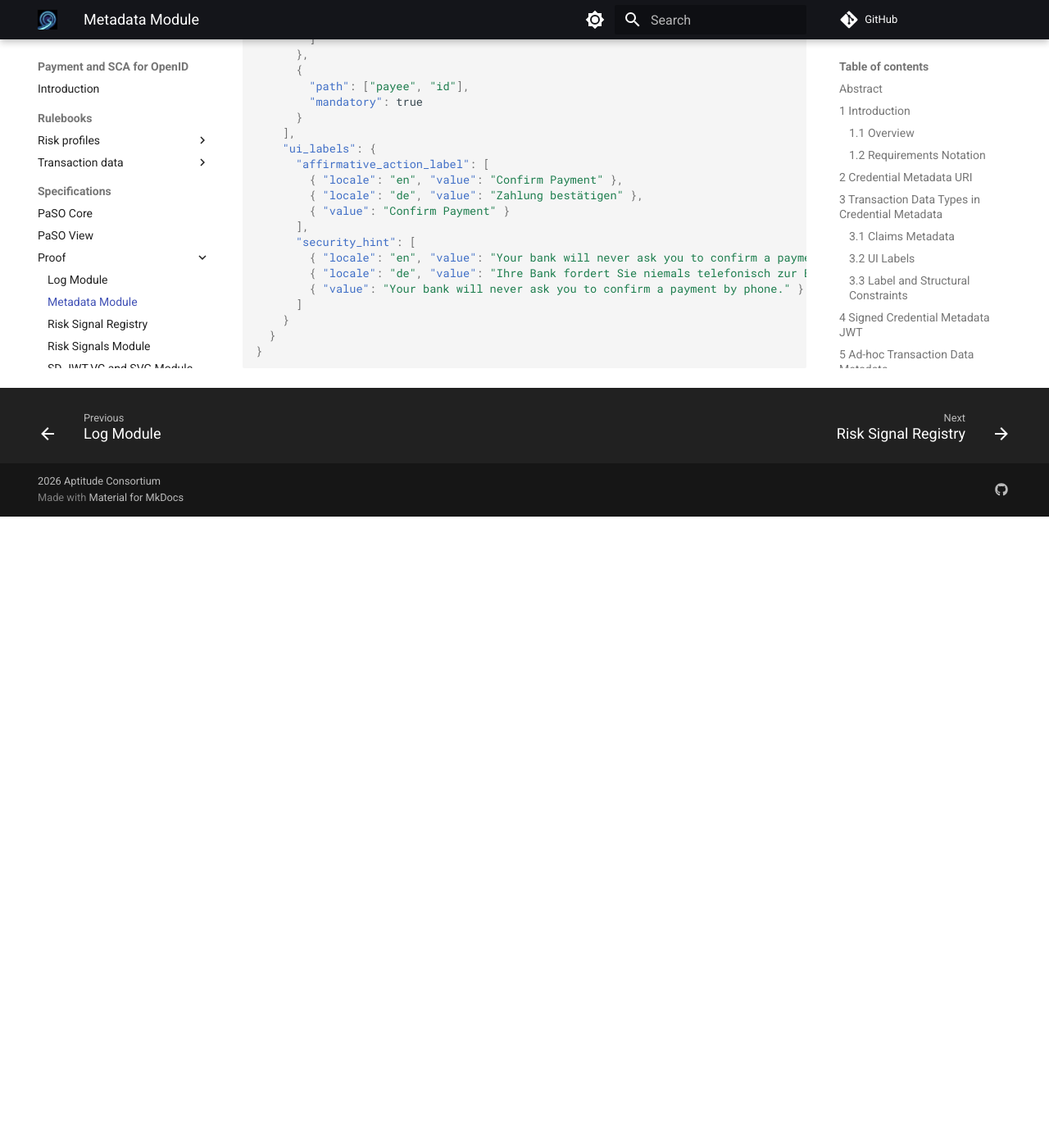
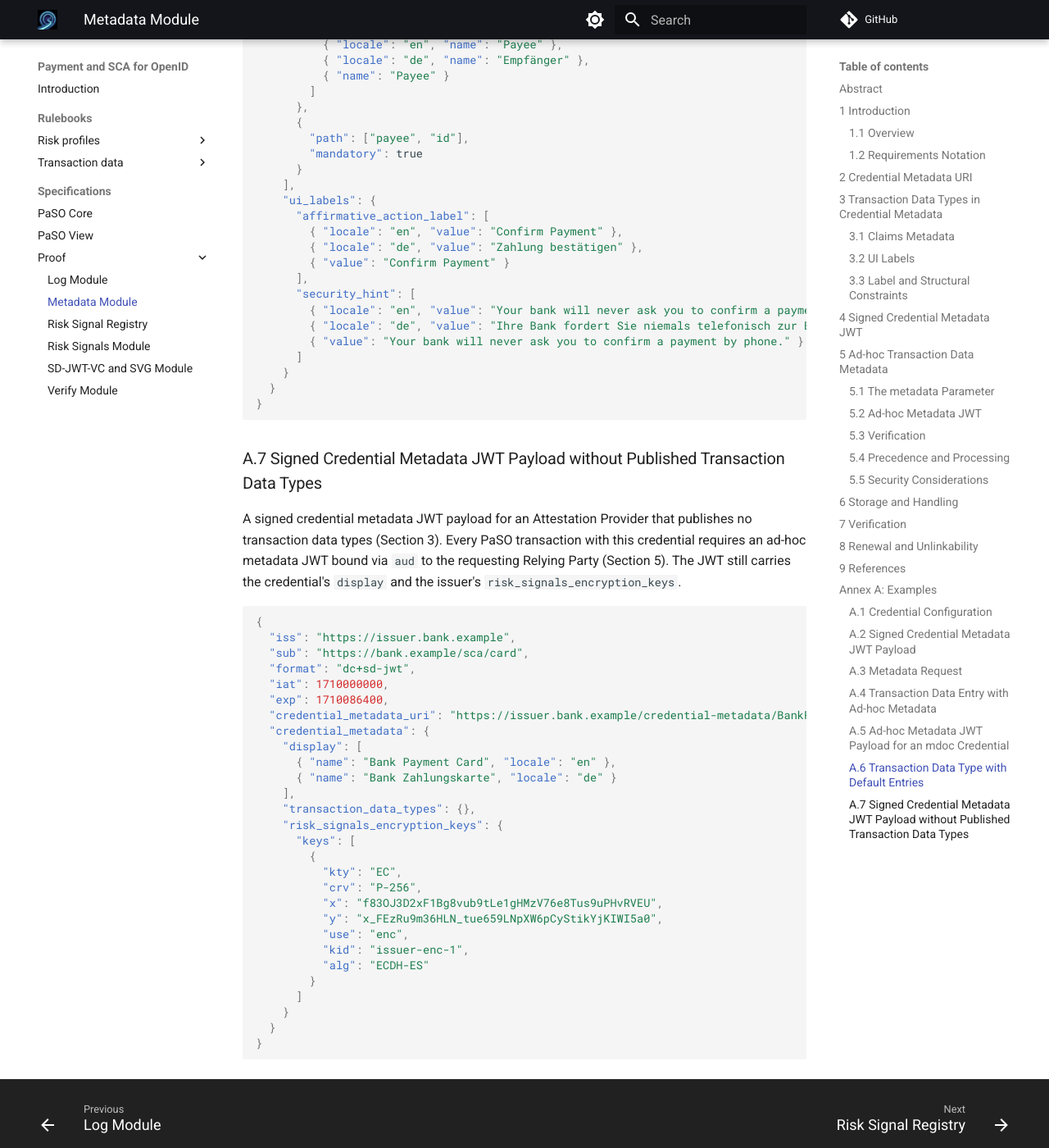
Before and after one commit to APTITUDE-Consortium/payments-and-sca-for-openid, an MkDocs documentation site: the page built from docs/specifications/proof/paso-proof-metadata.md, in a window 1280 px wide and 1400 px high, scrolled down 17975 px. Shown: the whole window at 82% size. Built offline with MkDocs 1.6.1 and Material for MkDocs 9.7.7, drawn with Linux system fonts in a browser that asks for light colours; comment, search, counter and statistics services are not loaded; the version menu is left out; before the commit the page ends 18605 px from its top, so only the background shows below that; some of the changed text lies outside the part shown.

Commit message:
docs(metadata): add aud to ad-hoc examples, example with empty transaction_data_types

````diff
--- a/docs/specifications/proof/paso-proof-metadata.md
+++ b/docs/specifications/proof/paso-proof-metadata.md
@@ -362,7 +362,7 @@
 
 ### A.4 Transaction Data Entry with Ad-hoc Metadata
 
-A decoded `transaction_data` entry carrying an ad-hoc metadata JWT (JWT abbreviated):
+A decoded `transaction_data` entry carrying an ad-hoc metadata JWT (JWT abbreviated), in an Authorization Request whose `client_id` is `x509_san_dns:bank.example`:
 
 ```json
 {
@@ -390,6 +390,7 @@
   "iat": 1710000000,
   "exp": 1710604800,
   "transaction_data_type": "urn:paso:sca:global:payment:1",
+  "aud": "x509_san_dns:bank.example",
   "metadata": {
     "claims": [
       {
@@ -440,6 +441,7 @@
   "iat": 1710000000,
   "exp": 1710604800,
   "transaction_data_type": "urn:paso:sca:global:payment:1",
+  "aud": "x509_san_dns:bank.example",
   "metadata": {
     "claims": [
       {
@@ -507,3 +509,38 @@
   }
 }
 ```
+
+### A.7 Signed Credential Metadata JWT Payload without Published Transaction Data Types
+
+A signed credential metadata JWT payload for an Attestation Provider that publishes no transaction data types (Section 3). Every PaSO transaction with this credential requires an ad-hoc metadata JWT bound via `aud` to the requesting Relying Party (Section 5). The JWT still carries the credential's `display` and the issuer's `risk_signals_encryption_keys`.
+
+```json
+{
+  "iss": "https://issuer.bank.example",
+  "sub": "https://bank.example/sca/card",
+  "format": "dc+sd-jwt",
+  "iat": 1710000000,
+  "exp": 1710086400,
+  "credential_metadata_uri": "https://issuer.bank.example/credential-metadata/BankPaymentCard",
+  "credential_metadata": {
+    "display": [
+      { "name": "Bank Payment Card", "locale": "en" },
+      { "name": "Bank Zahlungskarte", "locale": "de" }
+    ],
+    "transaction_data_types": {},
+    "risk_signals_encryption_keys": {
+      "keys": [
+        {
+          "kty": "EC",
+          "crv": "P-256",
+          "x": "f83OJ3D2xF1Bg8vub9tLe1gHMzV76e8Tus9uPHvRVEU",
+          "y": "x_FEzRu9m36HLN_tue659LNpXW6pCyStikYjKIWI5a0",
+          "use": "enc",
+          "kid": "issuer-enc-1",
+          "alg": "ECDH-ES"
+        }
+      ]
+    }
+  }
+}
+```
````
